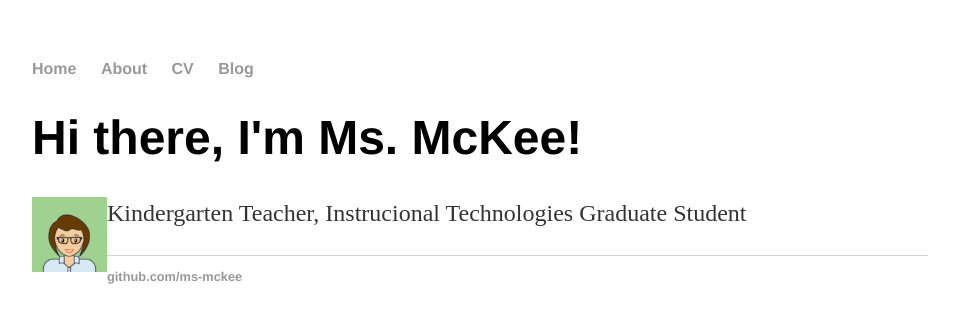
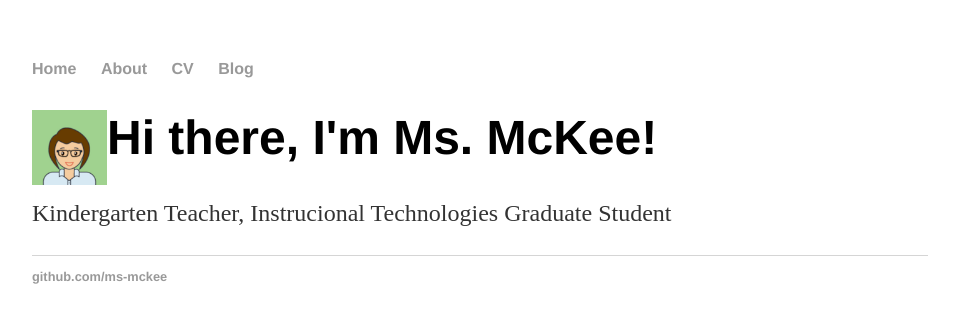
Before and after one commit to ms-mckee/ms-mckee.github.io, a Jekyll site: the page built from index.html, in a window 1280 px wide. Shown: the top 323 px of the page, without its empty margins (160-1119 px from the left). Built offline with Jekyll 4.4.1, drawn with Linux system fonts in a browser that asks for light colours.

Commit message:
Update index.html

```diff
--- a/index.html
+++ b/index.html
@@ -5,7 +5,8 @@
 
 <div class="blurb">
 	<div>
-	<h1>Hi there, I'm Ms. McKee!</h1><img src="{{site.url}}/assets/avatar.png", height=75, width=75, align="left">
+		<img src="{{site.url}}/assets/avatar.png", height=75, width=75, align="left">
+	<h1>Hi there, I'm Ms. McKee!</h1>
 	</div>
 	<p>Kindergarten Teacher, Instrucional Technologies Graduate Student</p>
 
```
